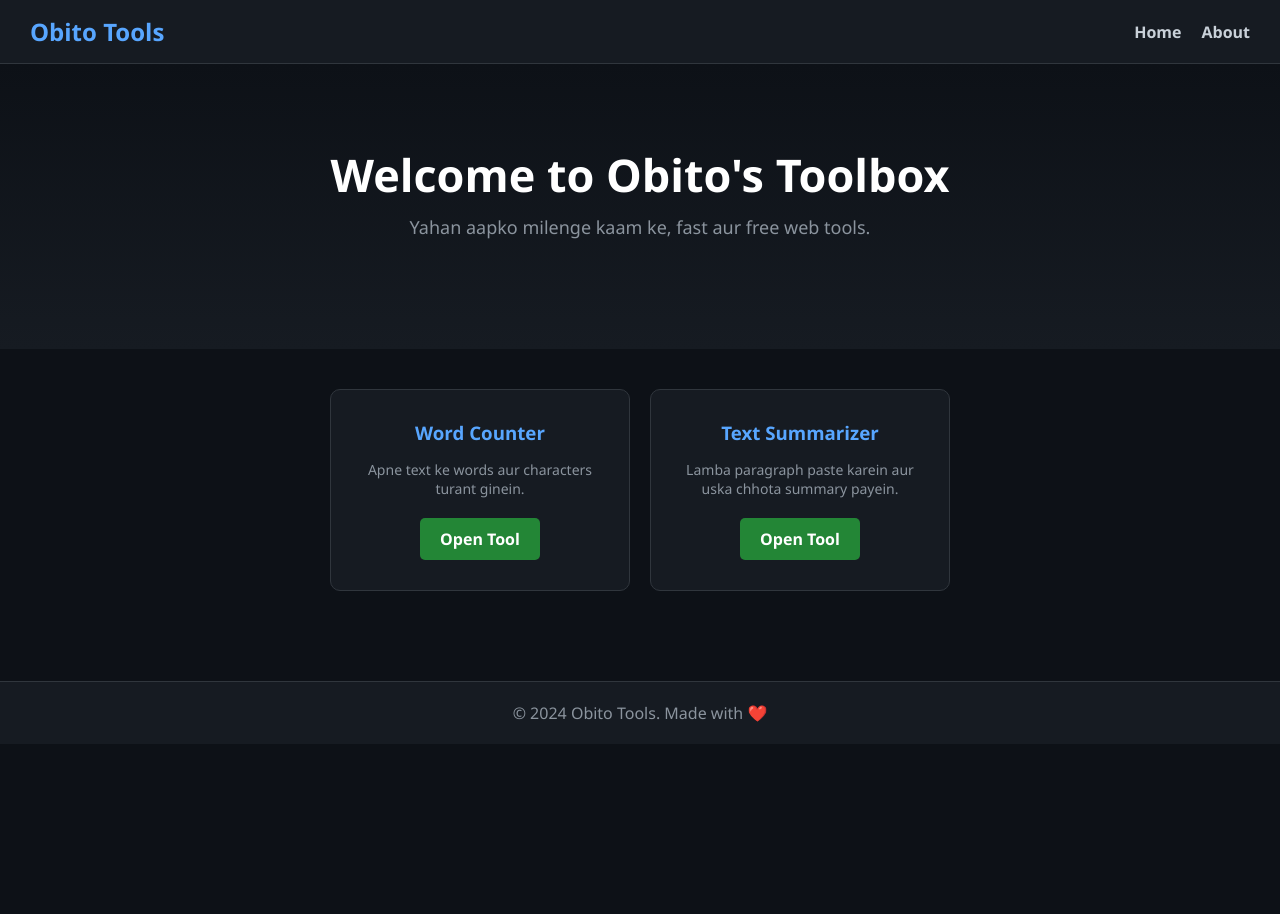
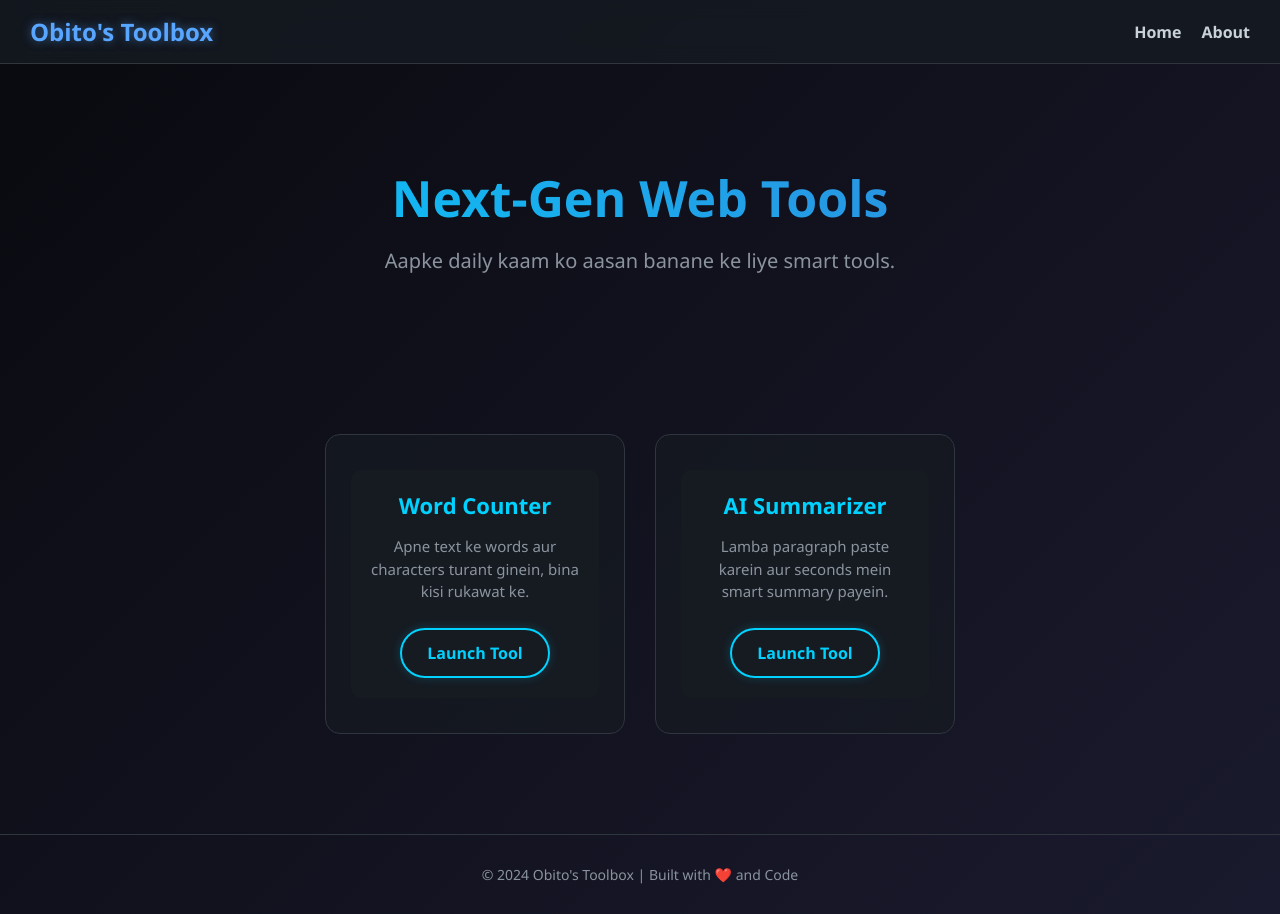
Before and after one commit to obitootobii/obitootobii.github.io, a plain HTML site: page index.html in a window 1280 px wide. Before the commit the page ends 800 px from the top, so only its background shows below. Drawn offline with Linux system fonts and the light colour scheme.

Commit message:
Update index.html

```diff
--- a/index.html
+++ b/index.html
@@ -1,103 +1,184 @@
 <!DOCTYPE html>
 <html>
 <head>
-    <title>My Web Tools</title>
+    <title>Obito's Toolbox</title>
     <style>
+        /* Basic Reset */
         * { margin: 0; padding: 0; box-sizing: border-box; font-family: 'Segoe UI', Tahoma, Geneva, Verdana, sans-serif; }
-        body { background-color: #0d1117; color: white; }
 
-        /* Navigation Bar */
+        /* Background with Animation */
+        body {
+            background: linear-gradient(135deg, #090a0f 0%, #1a1a2e 100%);
+            color: white;
+            min-height: 100vh;
+            overflow-x: hidden;
+        }
+
+        /* Glowing Navigation Bar */
         nav {
-            background-color: #161b22;
+            background-color: rgba(22, 27, 34, 0.8);
+            backdrop-filter: blur(10px);
             padding: 15px 30px;
             display: flex;
             justify-content: space-between;
             align-items: center;
             border-bottom: 1px solid #30363d;
+            position: sticky;
+            top: 0;
+            z-index: 100;
         }
-        nav h2 { color: #58a6ff; }
+        nav h2 {
+            color: #58a6ff;
+            text-shadow: 0 0 10px rgba(88, 166, 255, 0.5);
+        }
         nav ul { display: flex; list-style: none; gap: 20px; }
         nav a { color: #c9d1d9; text-decoration: none; font-weight: bold; transition: 0.3s; }
-        nav a:hover { color: #58a6ff; }
+        nav a:hover { color: #58a6ff; text-shadow: 0 0 8px #58a6ff; }
 
-        /* Hero Section */
+        /* Animated Hero Section */
         .hero {
             text-align: center;
-            padding: 80px 20px;
-            background: linear-gradient(180deg, #0d1117 0%, #161b22 100%);
+            padding: 100px 20px;
+            position: relative;
         }
-        .hero h1 { font-size: 45px; color: white; margin-bottom: 10px; }
-        .hero p { color: #8b949e; font-size: 18px; margin-bottom: 30px; }
+        .hero h1 {
+            font-size: 50px;
+            color: white;
+            margin-bottom: 15px;
+            animation: fadeInDown 1s ease-out;
+            background: -webkit-linear-gradient(45deg, #00d2ff, #3a7bd5);
+            -webkit-background-clip: text;
+            -webkit-text-fill-color: transparent;
+        }
+        .hero p {
+            color: #8b949e;
+            font-size: 20px;
+            margin-bottom: 40px;
+            animation: fadeInUp 1s ease-out;
+        }
 
-        /* Tools Grid */
+        /* Glowing Tool Cards */
         .tools-container {
             display: flex;
             justify-content: center;
             flex-wrap: wrap;
-            gap: 20px;
-            padding: 40px 20px;
+            gap: 30px;
+            padding: 20px;
+            animation: fadeIn 1.5s ease-out;
         }
         .tool-card {
-            background-color: #161b22;
+            background: rgba(22, 27, 34, 0.7);
             border: 1px solid #30363d;
-            border-radius: 10px;
-            padding: 30px;
+            border-radius: 15px;
+            padding: 35px 25px;
             width: 300px;
             text-align: center;
-            transition: 0.3s;
+            transition: 0.4s;
+            position: relative;
+            overflow: hidden;
         }
-        .tool-card:hover { border-color: #58a6ff; transform: translateY(-5px); }
-        .tool-card h3 { color: #58a6ff; margin-bottom: 15px; }
-        .tool-card p { color: #8b949e; margin-bottom: 20px; font-size: 14px; }
+        /* Glowing border effect on hover */
+        .tool-card::before {
+            content: '';
+            position: absolute;
+            top: -50%; left: -50%; width: 200%; height: 200%;
+            background: conic-gradient(transparent, #58a6ff, transparent 30%);
+            animation: rotate 4s linear infinite;
+            opacity: 0;
+            transition: 0.5s;
+        }
+        .tool-card:hover::before { opacity: 1; }
+        .tool-card:hover {
+            transform: translateY(-10px) scale(1.02);
+            box-shadow: 0 15px 30px rgba(0, 0, 0, 0.5);
+        }
 
+        /* Card Content Wrapper (taaki background se bacha sake) */
+        .card-content {
+            position: relative;
+            z-index: 10;
+            background: #161b22;
+            padding: 20px;
+            border-radius: 10px;
+            height: 100%;
+        }
+
+        .tool-card h3 { color: #00d2ff; margin-bottom: 15px; font-size: 22px;}
+        .tool-card p { color: #8b949e; margin-bottom: 25px; font-size: 15px; line-height: 1.5;}
+
+        /* Glowing Button */
         .btn {
             display: inline-block;
-            padding: 10px 20px;
-            background-color: #238636;
-            color: white;
+            padding: 12px 25px;
+            background: transparent;
+            color: #00d2ff;
             text-decoration: none;
-            border-radius: 5px;
+            border: 2px solid #00d2ff;
+            border-radius: 25px;
             font-weight: bold;
+            transition: 0.3s;
+            box-shadow: 0 0 10px rgba(0, 210, 255, 0.2);
         }
-        .btn:hover { background-color: #2ea043; }
+        .btn:hover {
+            background: #00d2ff;
+            color: #000;
+            box-shadow: 0 0 20px rgba(0, 210, 255, 0.8);
+        }
 
         /* Footer */
-        footer { text-align: center; padding: 20px; background-color: #161b22; color: #8b949e; border-top: 1px solid #30363d; margin-top: 50px;}
+        footer {
+            text-align: center;
+            padding: 30px;
+            color: #8b949e;
+            border-top: 1px solid #30363d;
+            margin-top: 80px;
+            font-size: 14px;
+        }
+
+        /* Animations */
+        @keyframes fadeInDown { from { opacity: 0; transform: translateY(-30px); } to { opacity: 1; transform: translateY(0); } }
+        @keyframes fadeInUp { from { opacity: 0; transform: translateY(30px); } to { opacity: 1; transform: translateY(0); } }
+        @keyframes fadeIn { from { opacity: 0; } to { opacity: 1; } }
+        @keyframes rotate { 100% { transform: rotate(360deg); } }
     </style>
 </head>
 <body>
 
     <nav>
-        <h2>Obito Tools</h2>
+        <h2>Obito's Toolbox</h2>
         <ul>
             <li><a href="index.html">Home</a></li>
-            <li><a href="about.html">About</a></li>
+            <li><a href="#">About</a></li>
         </ul>
     </nav>
 
     <div class="hero">
-        <h1>Welcome to Obito's Toolbox</h1>
-        <p>Yahan aapko milenge kaam ke, fast aur free web tools.</p>
+        <h1>Next-Gen Web Tools</h1>
+        <p>Aapke daily kaam ko aasan banane ke liye smart tools.</p>
     </div>
 
     <div class="tools-container">
         <!-- Tool 1 -->
         <div class="tool-card">
-            <h3>Word Counter</h3>
-            <p>Apne text ke words aur characters turant ginein.</p>
-            <a href="counter.html" class="btn">Open Tool</a>
+            <div class="card-content">
+                <h3>Word Counter</h3>
+                <p>Apne text ke words aur characters turant ginein, bina kisi rukawat ke.</p>
+                <a href="counter.html" class="btn">Launch Tool</a>
+            </div>
         </div>
 
         <!-- Tool 2 -->
         <div class="tool-card">
-            <h3>Text Summarizer</h3>
-            <p>Lamba paragraph paste karein aur uska chhota summary payein.</p>
-            <a href="summarizer.html" class="btn">Open Tool</a>
+            <div class="card-content">
+                <h3>AI Summarizer</h3>
+                <p>Lamba paragraph paste karein aur seconds mein smart summary payein.</p>
+                <a href="summarizer.html" class="btn">Launch Tool</a>
+            </div>
         </div>
     </div>
 
     <footer>
-        <p>&copy; 2024 Obito Tools. Made with ❤️</p>
+        <p>© 2024 Obito's Toolbox | Built with ❤️ and Code</p>
     </footer>
 
 </body>
```
